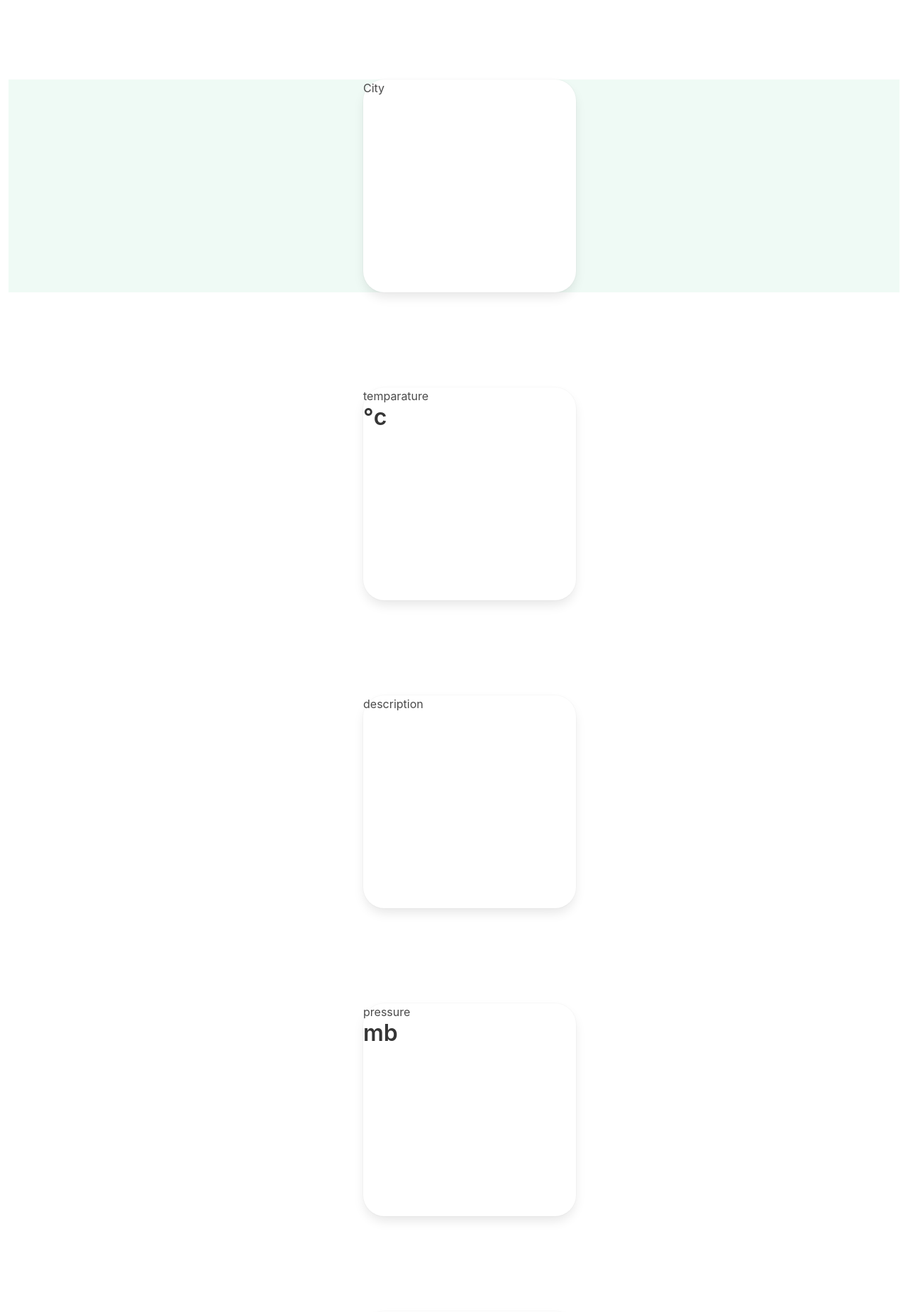
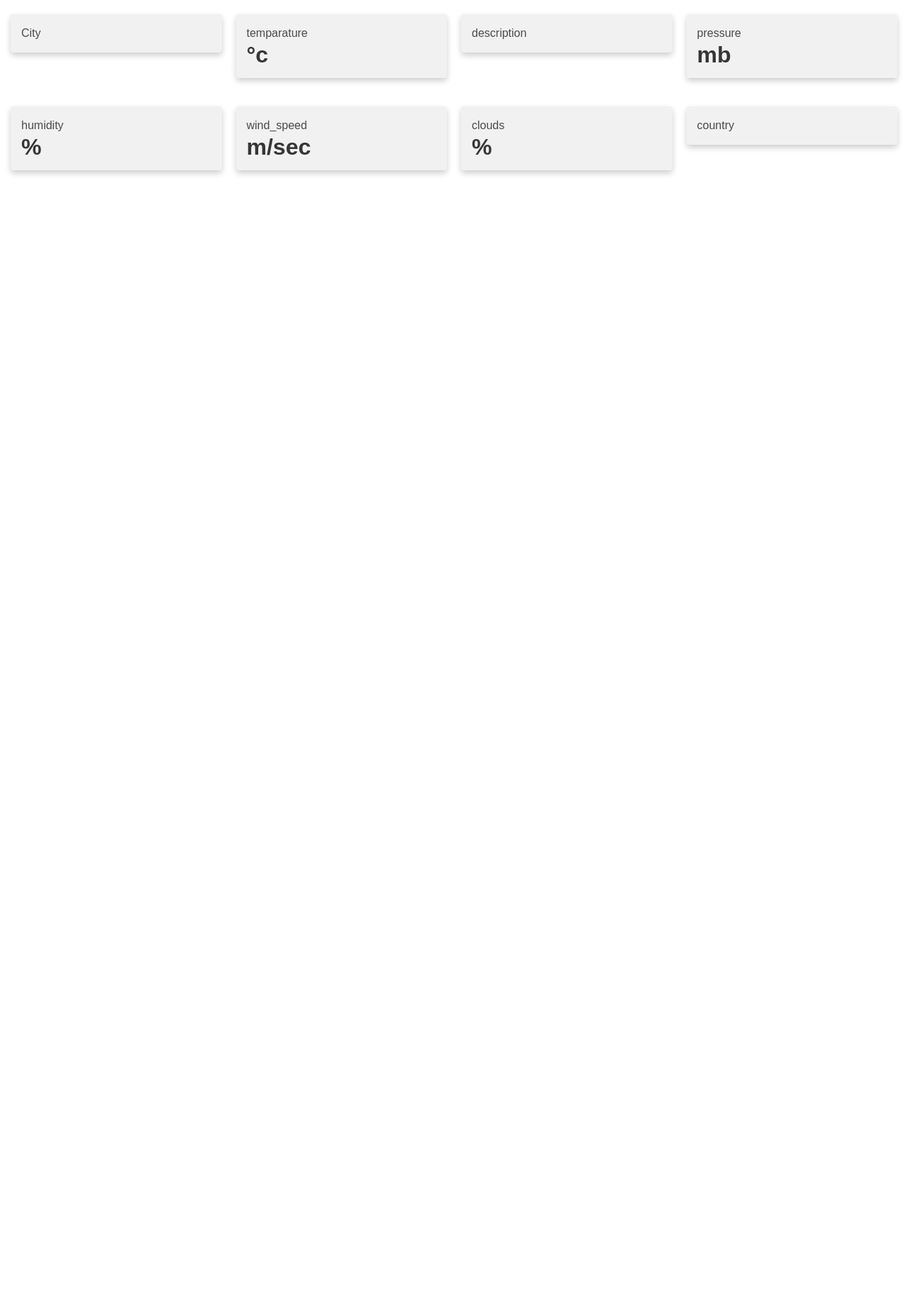
Before and after one commit to venkykatta/weatherX, a Flask app: template template/bulmacard.html in a window 1280 px wide. Shown: the top 1849 px of the page at 71% size. After the commit the page ends 247 px from the top, so only its background shows below. Run offline with Flask 2, Linux system fonts and the light colour scheme; the template is opened without the code that fills it, so the values that code supplies are empty; some libraries are stand-ins or nearby versions.

Commit message:
Adding the styles to the bulma card's.

```diff
--- a/static/styles/bulmacard.css
+++ b/static/styles/bulmacard.css
@@ -1,26 +1,51 @@
+* {
+  box-sizing: border-box;
+}
+
+body {
+  font-family: Arial, Helvetica, sans-serif;
+}
+
+/* Float four columns side by side */
+.column {
+  float: left;
+  width: 25%;
+  height: 60px;
+  padding: 0 10px;
+}
+
+/* Remove extra left and right margins, due to padding */
+.row {
+  margin: 0 5px;
+}
+
+/* Clear floats after the columns */
+.row:after {
+  content: "";
+  display: table;
+  clear: both;
+}
+
+/* Responsive columns */
+@media screen and (max-width: 600px) {
+  .column {
+    width: 200%;
+    display: block;
+    margin-bottom: 50px;
+  }
+}
+
+/* Style the counter cards */
 .card {
-  background-repeat: no-repeat;
-  background-position: 50% 50%;
-  background-size: cover;
-  width: 300px;
-  height: 300px;
+  box-shadow: 0 4px 8px 0 rgba(0, 0, 0, 0.2);
+  padding: 15px;
+  /* height: 10px; */
+  text-align: left;
+  background-color: #f1f1f1;
+}
 
-  margin: 0 auto;
-  /* Added */
-  float: none;
-  /* Added */
-  margin-bottom: 10px;
-  /* Added */
-
-  position: relative;
-  padding-bottom: 10px;
-
-  margin-left: 500px;
-  margin-right: 200px;
-  width: 20;
-  border-radius: 30px;
-  position: relative;
-  display: block;
-  margin-top: 100px;
-  overflow: visible;
+.grid-container {
+  grid-row-gap: 70px;
+  display: grid;
+  margin-top: 20px;
 }
```
